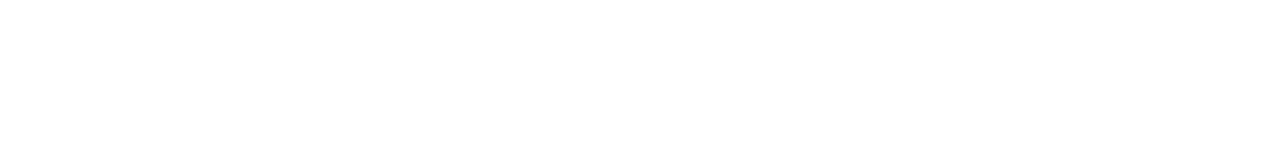
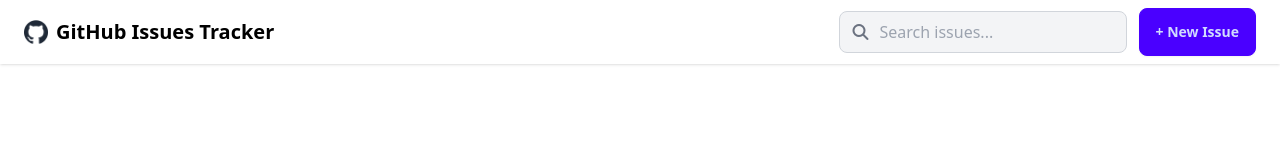
Before and after one commit to raidibney/ASSIGNMENT_5, a plain HTML site: page dashboard.html in a window 1280 px wide. Drawn offline with nearby package versions, Linux system fonts and the light colour scheme.

Commit message:
navbar added to the dashboard

```diff
--- a/dashboard.html
+++ b/dashboard.html
@@ -0,0 +1,60 @@
+<!DOCTYPE html>
+<html lang="en">
+
+<head>
+
+<meta charset="UTF-8">
+<meta name="viewport" content="width=device-width, initial-scale=1.0">
+
+<title>Issues Dashboard</title>
+
+<!--link for the tailwind and the daisy ui -->
+<script src="https://cdn.tailwindcss.com"></script>
+<link href="https://cdn.jsdelivr.net/npm/daisyui@4.10.1/dist/full.min.css" rel="stylesheet"/>
+
+<!-- Font Awesome link  -->
+<link rel="stylesheet" href="https://cdnjs.cloudflare.com/ajax/libs/font-awesome/7.0.1/css/all.min.css"/>
+
+</head>
+
+<!--body is starting from here -->
+
+<body class="bg-gray-200">
+
+<!-- Navbar is starting from here -->
+
+<div class="bg-white shadow">
+  <div class="navbar max-w-7xl mx-auto px-6 flex flex-col sm:flex-row gap-3 sm:gap-0">
+
+    <div class="flex items-center gap-2 flex-1">
+      <img src="./assets/github-logo.png" class="w-6 h-6">
+      <a class="text-xl font-bold text-black">GitHub Issues Tracker</a>
+    </div>
+
+    <div class="flex flex-col sm:flex-row gap-3 items-stretch sm:items-center w-full sm:w-auto">
+
+      <div class="relative w-full sm:w-auto">
+        <i class="fa-solid fa-magnifying-glass absolute left-3 top-1/2 -translate-y-1/2 text-gray-500"></i>
+
+        <input
+          id="searchInput"
+          type="text"
+          placeholder="Search issues..."
+          class="pl-10 pr-4 py-2 w-full sm:w-72 border border-gray-300 rounded-lg bg-gray-100 focus:outline-none focus:ring-2 focus:ring-blue-400"
+        />
+      </div>
+
+      <!-- Button -->
+      <button onclick="searchIssues()" class="btn btn-primary w-full sm:w-auto">
+        + New Issue
+      </button>
+
+    </div>
+
+  </div>
+</div>
+
+<script src="./script/dashboard.js"></script>
+
+</body>
+</html>
```
Also changed, not shown: index.html (+1 -1 lines).
